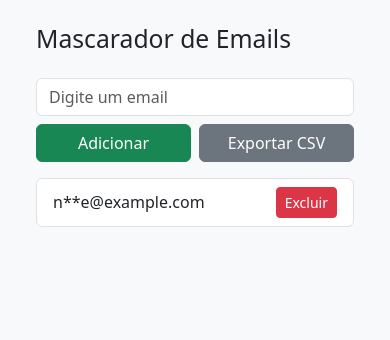
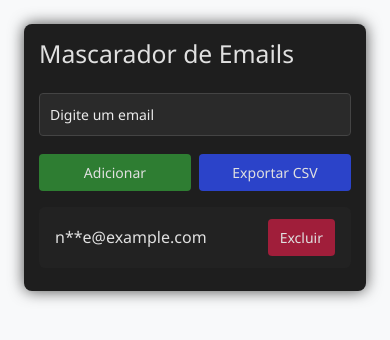
Before and after one commit to elizianeandreia/Mascarador_email, a website: page index.html in a window 390 px wide. Both pictures are taken after typing "name@example.com" into the empty fields and a click on the button "Adicionar". Drawn offline with nearby package versions, Linux system fonts and the light colour scheme.

Commit message:
estiização

```diff
--- /dev/null
+++ b/estilo.css
@@ -0,0 +1,114 @@
+body {
+  background-color: #121212;
+  color: #e0e0e0;
+  font-family: 'Segoe UI', Tahoma, Geneva, Verdana, sans-serif;
+  padding: 20px;
+}
+
+.container {
+  max-width: 600px;
+  margin: 0 auto;
+  background-color: #1e1e1e;
+  border-radius: 8px;
+  padding: 20px;
+  box-shadow: 0 0 15px rgba(0,0,0,0.7);
+}
+
+#emailInput {
+  width: 100%;
+  padding: 12px;
+  background-color: #2a2a2a;
+  border: 1px solid #444;
+  border-radius: 4px;
+  color: #e0e0e0;
+  font-size: 16px;
+  margin-bottom: 10px;
+  box-sizing: border-box;
+}
+
+#emailInput::placeholder {
+  color: #ebebeb;
+}
+
+.btn {
+  background-color: #a01e3a;
+  color: #e0e0e0;
+  border: none;
+  padding: 10px 16px;
+  border-radius: 4px;
+  cursor: pointer;
+  transition: background-color 0.3s ease;
+}
+
+.btn:hover {
+  background-color: #555;
+}
+
+.btn-success {
+  background-color: #2e7d32;
+}
+
+.btn-success:hover {
+  background-color: #388e3c;
+}
+
+.btn-secondary {
+  background-color: #2b43c9;
+}
+
+.btn-secondary:hover {
+  background-color: #777;
+}
+
+.list-group-item {
+  background-color: #222;
+  border: none;
+  margin-bottom: 8px;
+  padding: 12px 16px;
+  border-radius: 4px;
+  display: flex;
+  justify-content: space-between;
+  align-items: center;
+  color: #e0e0e0;
+}
+
+#alerta {
+  color: #ff6b6b;
+  margin-bottom: 12px;
+}
+
+@media (max-width: 480px) {
+  .container {
+    padding: 15px;
+  }
+
+  #emailInput {
+    font-size: 14px;
+    padding: 10px;
+  }
+
+  .btn {
+    font-size: 14px;
+    padding: 8px 12px;
+  }
+}
+@media (prefers-color-scheme: dark) {
+  body {
+    background-color: #121212;
+    color: #e0e0e0;
+  }
+
+  .container {
+    background-color: #1e1e1e;
+  }
+
+  #emailInput {
+    background-color: #2a2a2a;
+    color: #e0e0e0;
+  }
+
+  .list-group-item {
+    background-color: #222;
+    color: #e0e0e0;
+  }
+}
--- a/index.html
+++ b/index.html
@@ -2,9 +2,10 @@
 <html lang="pt-BR">
 <head>
   <meta charset="UTF-8">
-  <title>Emails com Máscara - TypeScript</title>
+  <title>Mascarador de Emails - TypeScript</title>
   <meta name="viewport" content="width=device-width, initial-scale=1">
   <link href="https://cdnjs.cloudflare.com/ajax/libs/bootstrap/5.3.3/css/bootstrap.min.css" rel="stylesheet">
+<link rel="stylesheet" href="estilo.css">
 </head>
 <body class="bg-light p-4">
   <div class="container">
```
